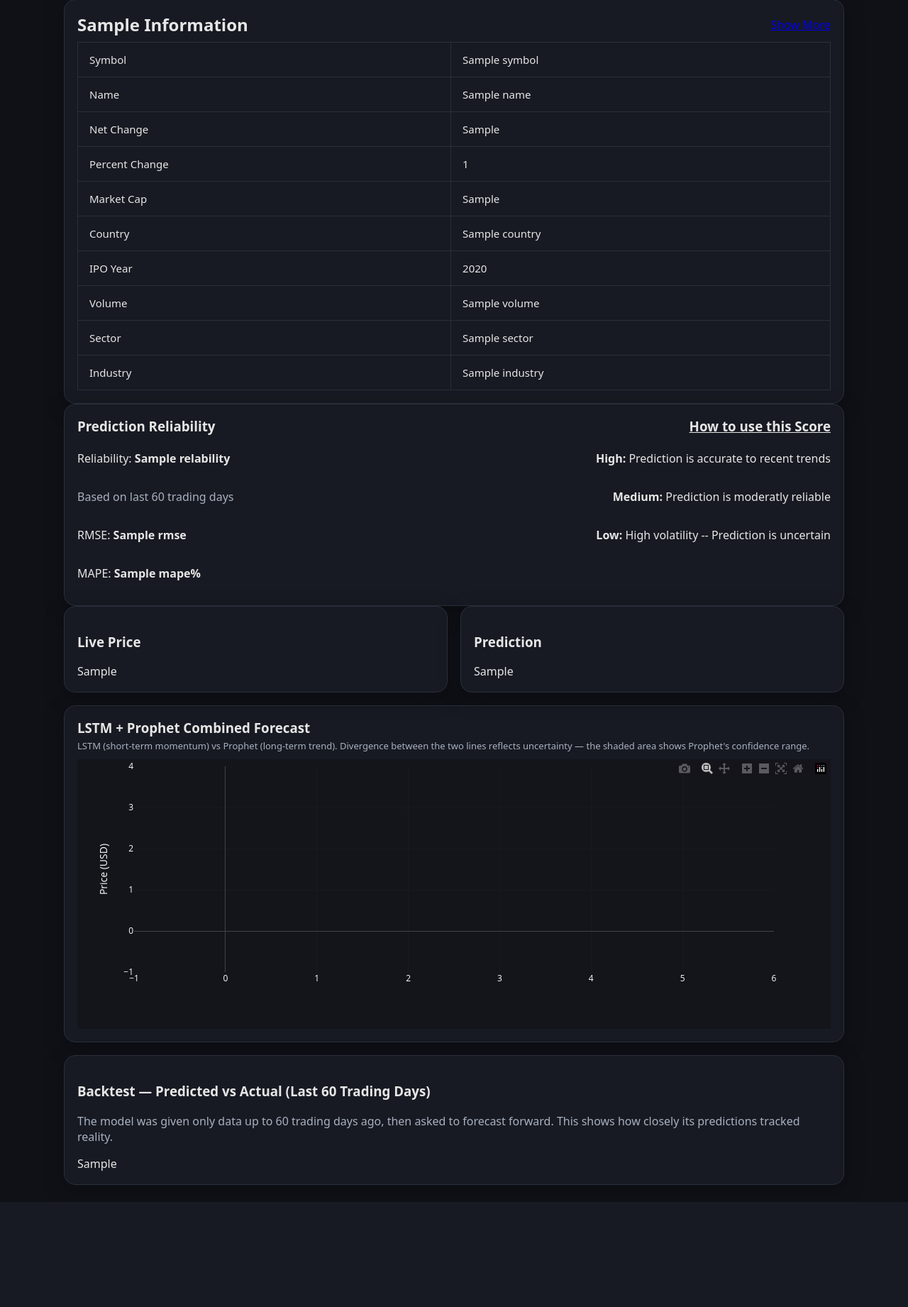
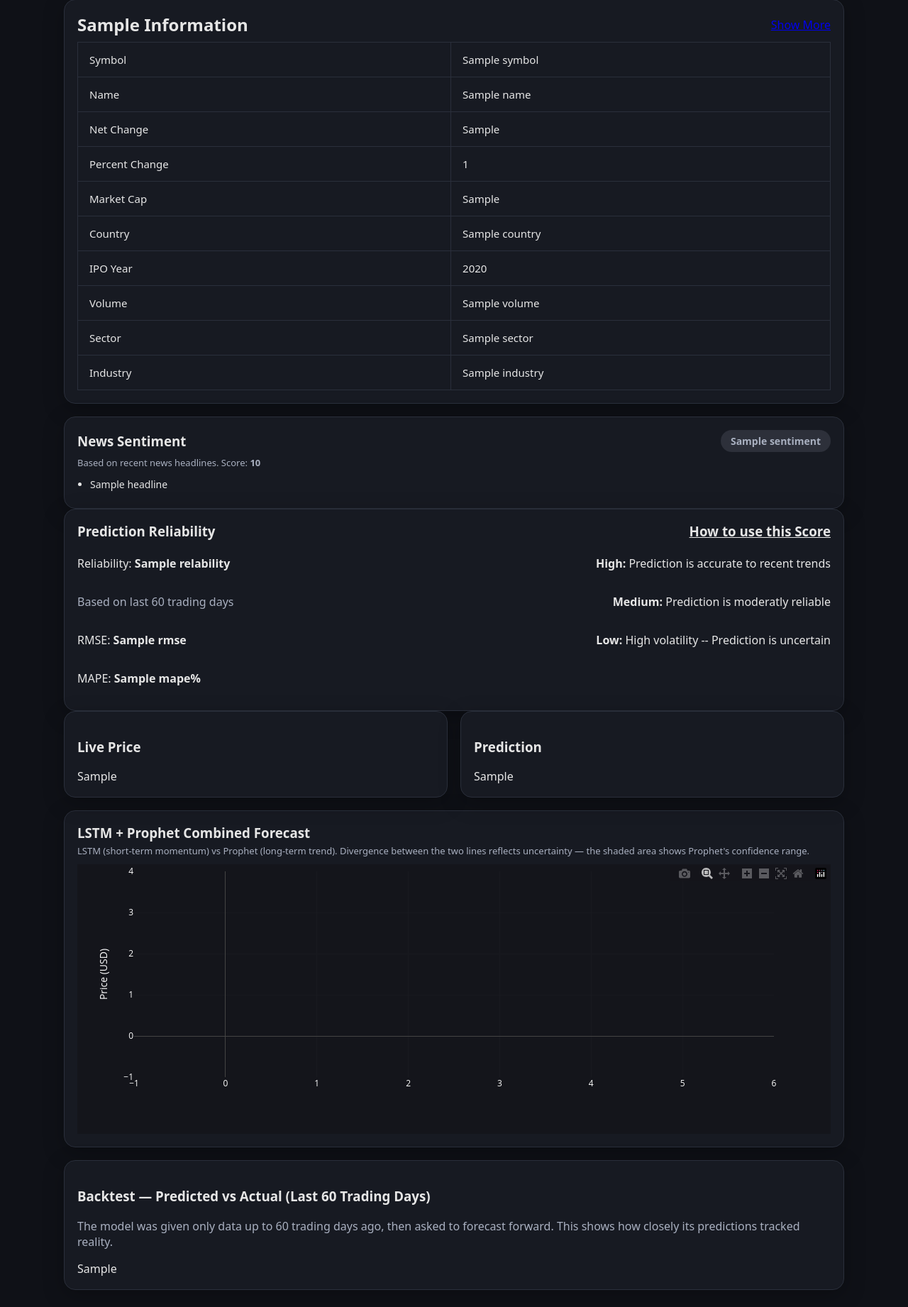
Before and after one commit to w1948131/previseplus, a Django app: template templates/results.html in a window 1280 px wide. Shown: the part 94-1936 px from the top of the page at 71% size. Before the commit the page ends 1785 px from the top, so only its background shows below. Run offline with Django 5.2, Linux system fonts and the light colour scheme; the template is opened without the code that fills it: most values are stand-ins (such as "Sample title", 1, 10 or a date in 2020); some libraries are stand-ins or nearby versions.

Commit message:
adjusted query for news sentiment, to grab relevant news

```diff
--- a/predictor/lstm_prediction.py
+++ b/predictor/lstm_prediction.py
@@ -257,7 +257,7 @@ def get_sentiment(ticker: str, company_name: str = ""):
     api_key = os.environ.get("NEWS_API_KEY", "d2379e2cdfba413091dbebe97a224f00")
 
     # use company name if provided, otherwise use ticker
-    query = company_name if company_name else ticker
+    query = ticker
     url = (
         f"https://newsapi.org/v2/everything?"
         f"q={query}&language=en&sortBy=publishedAt&pageSize=10&apiKey={api_key}"
--- a/templates/results.html
+++ b/templates/results.html
@@ -53,6 +53,36 @@
             </tbody>
         </table>
     </div>
+</div>
+
+<div class="card" style="margin-top: 18px;">
+    <div style="display:flex; justify-content:space-between; align-items:center;">
+        <h3 style="margin:0;">News Sentiment</h3>
+        <span style="
+            padding: 6px 14px;
+            border-radius: 20px;
+            font-weight: 700;
+            font-size: 14px;
+            background: {% if sentiment.label == 'Positive' %}rgba(39,174,96,0.15){% elif sentiment.label == 'Negative' %}rgba(255,59,59,0.15){% else %}rgba(169,176,192,0.15){% endif %};
+            color: {% if sentiment.label == 'Positive' %}#27ae60{% elif sentiment.label == 'Negative' %}#ff3b3b{% else %}#a9b0c0{% endif %};
+        ">
+            {{ sentiment.label }}
+        </span>
+    </div>
+
+    <p class="muted" style="margin: 6px 0 12px; font-size: 13px;">
+        Based on recent news headlines. Score: <strong>{{ sentiment.score }}</strong>
+    </p>
+
+    {% if sentiment.headlines %}
+    <ul style="margin:0; padding-left: 18px;">
+        {% for headline in sentiment.headlines %}
+        <li style="margin-bottom: 6px; color: var(--text); font-size: 14px;">{{ headline }}</li>
+        {% endfor %}
+    </ul>
+    {% else %}
+    <p class="muted">No recent headlines found.</p>
+    {% endif %}
 </div>
 
 <div class="card">
```
